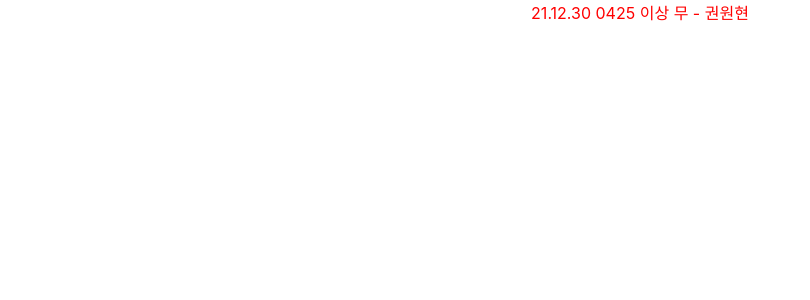
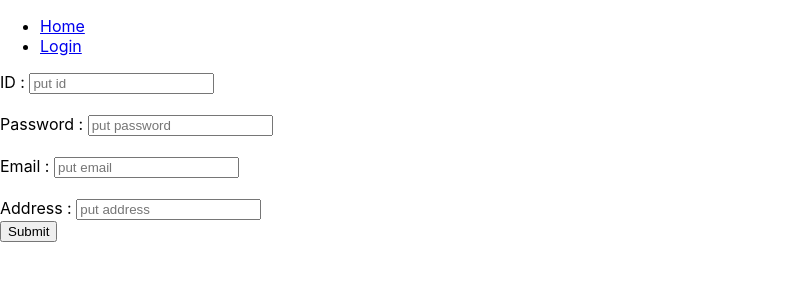
Before and after one commit to Class4-Project3-React/class4-project3-react, a React (Create React App) app in the folder client/: page /register in a window 1280 px wide. Shown: the top 300 px of the page, without its empty margins (0-810 px from the left). Built offline with nearby package versions, Linux system fonts and the light colour scheme.

Commit message:
컴포넌트 생성

```diff
--- a/client/package.json
+++ b/client/package.json
@@ -8,7 +8,9 @@
     "@testing-library/user-event": "^13.5.0",
     "react": "^17.0.2",
     "react-dom": "^17.0.2",
+    "react-router-dom": "^6.2.1",
     "react-scripts": "5.0.0",
+    "styled-components": "^5.3.3",
     "web-vitals": "^2.1.2"
   },
   "scripts": {
--- a/client/src/App.js
+++ b/client/src/App.js
@@ -1,7 +1,10 @@
 import "./assets/css/App.css";
+import LogRegRouter from "./LogRegRouter";
 
-function App() {
-  return <div className="App">21.12.30 0425 이상 무 - 권원현</div>;
+export default function App() {
+  return (
+    <>
+      <LogRegRouter />
+    </>
+  )
 }
-
-export default App;
--- /dev/null
+++ b/client/src/LogRegRouter.js
@@ -0,0 +1,22 @@
+
+// 로그인, 회원가입 라우터 구현
+import React from "react";
+import {BrowserRouter, Routes, Route} from "react-router-dom"
+import RouterLayout from "./RouterLayout";
+import Login from "./Login";
+import Register from "./Register";
+
+
+export default function LogRegRouter() {
+    return(
+        <BrowserRouter>
+            <Routes>
+                <Route path="/" element={<RouterLayout />}>
+                    <Route path="login" element={<Login />} />
+                    <Route path="register" element={<Register />} />
+                </Route>
+            </Routes>
+        </BrowserRouter>
+    )
+
+}
--- /dev/null
+++ b/client/src/Login.js
@@ -0,0 +1,21 @@
+
+// 로그인 화면
+const Login = () => {
+    return (
+        <>
+            <form>
+                <label>ID : </label>
+                <input type="text" placeholder="put id"></input>
+                <br />
+                <br />
+                <label>Password : </label>
+                <input type="password" placeholder="put password"></input>
+                <br />
+                <button type="submit">Login</button>
+                <a href="/register">Register</a>
+            </form>
+        </>
+    )
+}
+
+export default Login
--- /dev/null
+++ b/client/src/Register.js
@@ -0,0 +1,28 @@
+
+// 회원가입 화면
+const Register = () => {
+    return (
+        <>
+            <form>
+                <label>ID : </label>
+                <input type="text" placeholder="put id"></input>
+                <br />
+                <br />
+                <label>Password : </label>
+                <input type="password" placeholder="put password"></input>
+                <br />
+                <br />
+                <label>Email : </label>
+                <input type="text" placeholder="put email"></input>
+                <br />
+                <br />
+                <label>Address : </label>
+                <input type="text" placeholder="put address"></input>
+                <br />
+                <button type="submit">Submit</button>
+            </form>
+        </>
+    )
+}
+
+export default Register
--- /dev/null
+++ b/client/src/RouterLayout.js
@@ -0,0 +1,22 @@
+import {Outlet, Link} from "react-router-dom";
+
+const RouterLayout = () => {
+    return (
+        <>
+            <nav>
+                <ul>
+                    <li>
+                        <Link to="/">Home</Link>
+                    </li>
+                    <li>
+                        <Link to="/login">Login</Link>
+                    </li>
+                </ul>
+            </nav>
+
+            <Outlet />
+        </>
+    );
+}
+
+export default RouterLayout
--- a/client/src/assets/css/App.css
+++ b/client/src/assets/css/App.css
@@ -1,4 +1,9 @@
 .App {
+  padding-top: 100px;
   text-align: center;
-  color: red; /* test용 나중에 지울 것 - 원현 */
 }
+
+.LoginButton {
+  width: 100px;
+  height: 50px;
+}
```
Also changed, not shown: 1 other file (tests, documents, lock files or other folders).
